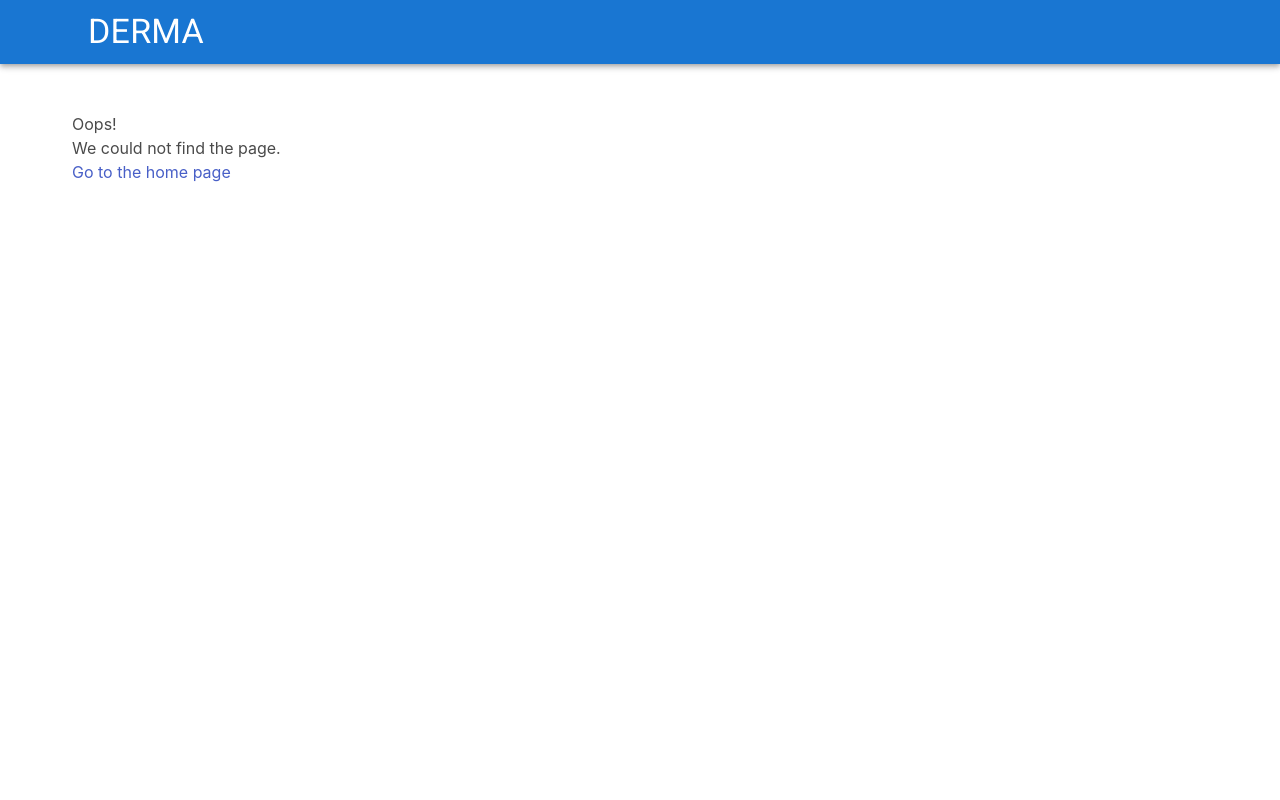
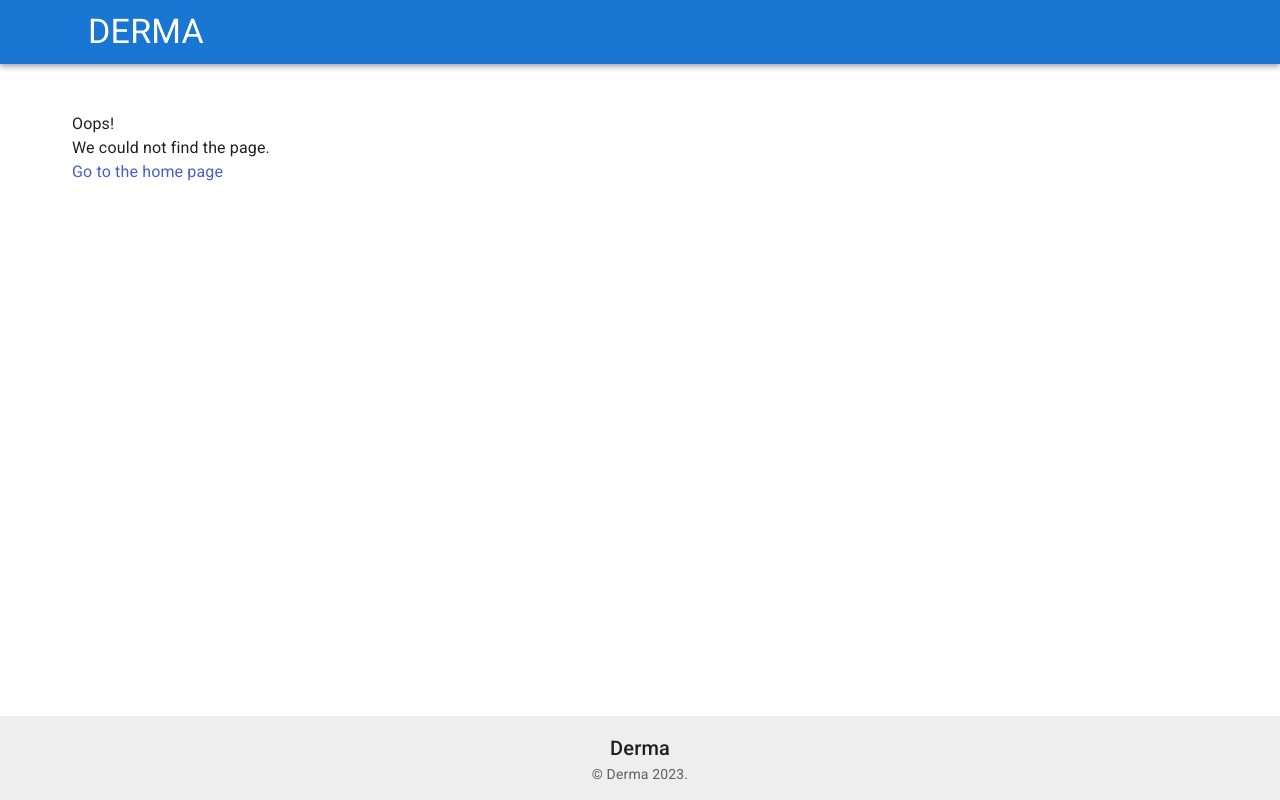
Before and after one commit to suravshrestha/derma, a React (Create React App) app in the folder frontend/: page /history in a window 1280 px wide. Built offline with nearby package versions, Linux system fonts and the light colour scheme.

Commit message:
Add Footer

```diff
--- a/frontend/src/App.js
+++ b/frontend/src/App.js
@@ -10,6 +10,8 @@ import Home from "./components/Home";
 import ResultHistory from "./components/ResultHistory";
 import PageNotFound from "./components/PageNotFound";
 import Result from "./components/Result";
+import Footer from "./components/Footer";
+import Box from "@mui/material/Box";
 
 import { setUser } from "./reducers/loggedUserReducer";
 import { setNotification } from "./reducers/notificationReducer";
@@ -96,10 +98,17 @@ function App() {
   }, [dispatch, match, navigate]);
 
   return (
-    <div>
+    <>
+      <Box
+        sx={{
+          display: "flex",
+          flexDirection: "column",
+          minHeight: "100vh",
+        }}
+      >
         <Navbar />
 
-      <section className="section">
+        <Box className="section" flex={1}>
           <Routes>
             <Route path="/" element={loggedUser ? <Home /> : <LoginForm />} />
             <Route
@@ -123,8 +132,11 @@ function App() {
 
             <Route path="*" element={<PageNotFound />} />
           </Routes>
-      </section>
-    </div>
+        </Box>
+
+        <Footer />
+      </Box>
+    </>
   );
 }
 
--- /dev/null
+++ b/frontend/src/components/Footer.js
@@ -0,0 +1,29 @@
+import Box from "@mui/material/Box";
+import Container from "@mui/material/Container";
+import Typography from "@mui/material/Typography";
+
+const Footer = () => (
+  <Box
+    component="footer"
+    sx={{
+      py: 2,
+      px: 2,
+      mt: "auto",
+      backgroundColor: (theme) =>
+        theme.palette.mode === "light"
+          ? theme.palette.grey[200]
+          : theme.palette.grey[800],
+    }}
+  >
+    <Container align="center">
+      <Typography variant="body1"></Typography>
+      <Typography variant="h6">Derma</Typography>
+
+      <Typography variant="body2" color="text.secondary">
+        &copy; <span color="is-bold">Derma</span> {new Date().getFullYear()}.
+      </Typography>
+    </Container>
+  </Box>
+);
+
+export default Footer;
--- a/frontend/src/components/NavBar.js
+++ b/frontend/src/components/NavBar.js
@@ -36,7 +36,7 @@ export default function NavBar() {
   };
 
   return (
-    <Box sx={{ flexGrow: 1 }}>
+    <Box>
       <AppBar position="static">
         <Container>
           <Toolbar>
--- a/frontend/src/components/ResultHistory.js
+++ b/frontend/src/components/ResultHistory.js
@@ -226,6 +226,13 @@ const ResultHistory = () => {
                           variant="contained"
                           size="large"
                           href={`/results/${result.id}`}
+                          hover="none"
+                          sx={{
+                            ":hover": {
+                              bgcolor: "primary.main", // theme.palette.primary.main
+                              color: "white",
+                            },
+                          }}
                         >
                           View details
                         </Button>
--- a/frontend/src/index.js
+++ b/frontend/src/index.js
@@ -7,9 +7,11 @@ import { Provider } from "react-redux";
 import store from "./store";
 import App from "./App";
 import "./index.css";
+import CssBaseline from "@mui/material/CssBaseline";
 
 ReactDOM.createRoot(document.getElementById("root")).render(
   <Provider store={store}>
+    <CssBaseline />
     <Router>
       <App />
     </Router>
```
Lines whose indentation alone changed are shown as unchanged.
